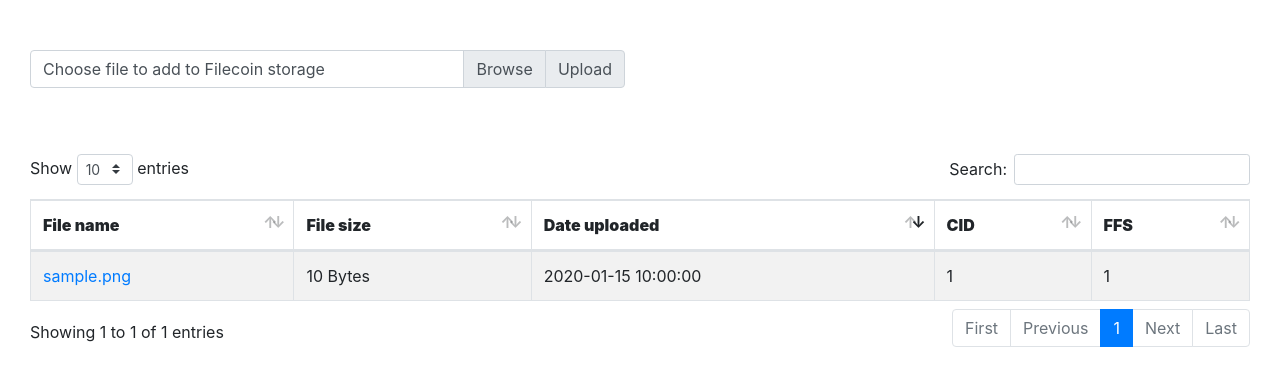
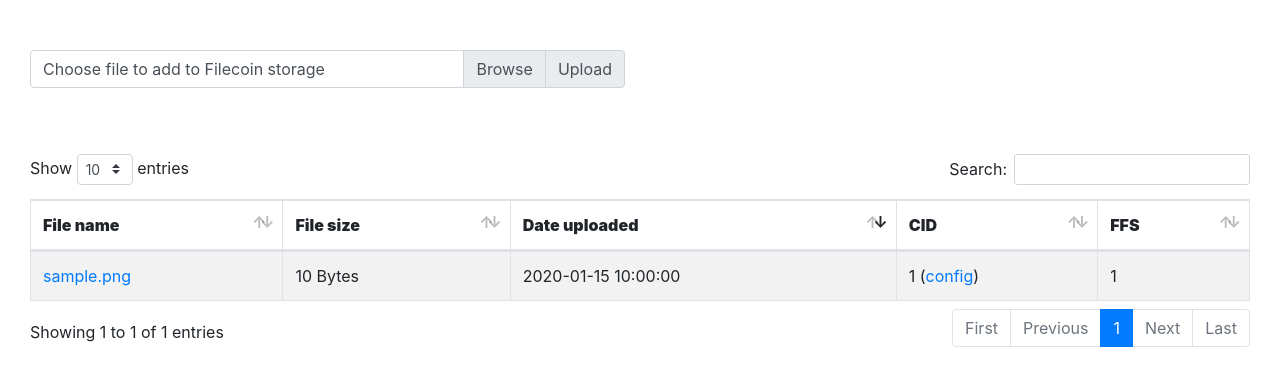
Before and after one commit to pygate/pygate-webapp, a Flask app: page / in a window 1280 px wide. Shown: the part 58-444 px from the top of the page. Run offline with Flask 2, Linux system fonts and the light colour scheme; tables that the repository leaves empty hold one stand-in row (values such as "Sample post"); some libraries are stand-ins or nearby versions.

Commit message:
add CID config info output

```diff
--- a/pygate/routes.py
+++ b/pygate/routes.py
@@ -97,8 +97,6 @@ def files():
             )
             # Push the file to Filecoin
             powergate.ffs.push(file_hash.cid, ffs.token)
-            # Check that CID is pinned to FFS
-            check = powergate.ffs.info(file_hash.cid, ffs.token)
 
             # Note the upload date and file size
             upload_date = datetime.now().replace(microsecond=0)
@@ -146,6 +144,27 @@ def files():
 
     stored_files = Files.query.all()
 
+    return render_template("files.html", stored_files=stored_files)
+
+
+@app.route("/cid_config/<cid>/<ffs_id>", methods=["GET"])
+def cid_config(cid, ffs_id):
+    """
+    Using its CID, output the FFS config options used to store a file
+    """
+
+    powergate = PowerGateClient(app.config["POWERGATE_ADDRESS"])
+
+    ffs = Ffs.query.filter_by(ffs_id=ffs_id).first()
+    # Retrieve the CID config from Powergate
+    config = powergate.ffs.default_config_for_cid(cid, ffs.token)
+
+    # Output the info to a flash notification
+    flash(config)
+
+    stored_files = Files.query.all()
+
+    # Return the files template
     return render_template("files.html", stored_files=stored_files)
 
 
--- a/pygate/templates/files.html
+++ b/pygate/templates/files.html
@@ -60,7 +60,7 @@
             <td><a href="{{ url_for('download', cid=file.CID) }}">{{ file.file_name }}</a></td>
             <td>{{ file.file_size|filesizeformat(true) }} </td>
             <td>{{ file.upload_date }}</td>
-            <td>{{ file.CID }}</td>
+            <td>{{ file.CID }} (<a href="{{ url_for('cid_config', cid=file.CID, ffs_id=file.Ffs)}}">config</a>)</td>
             <td>{{ file.Ffs }}</td>
           </tr>
         {% endfor %}
```
